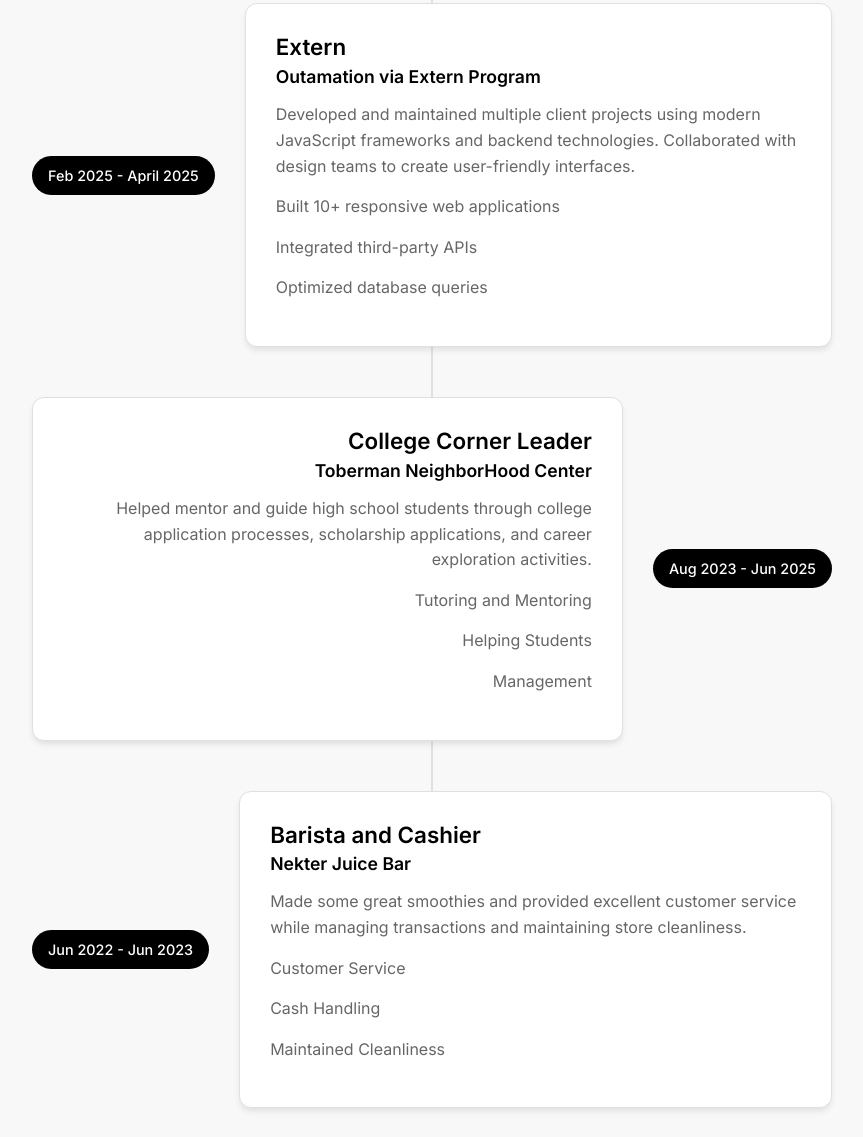
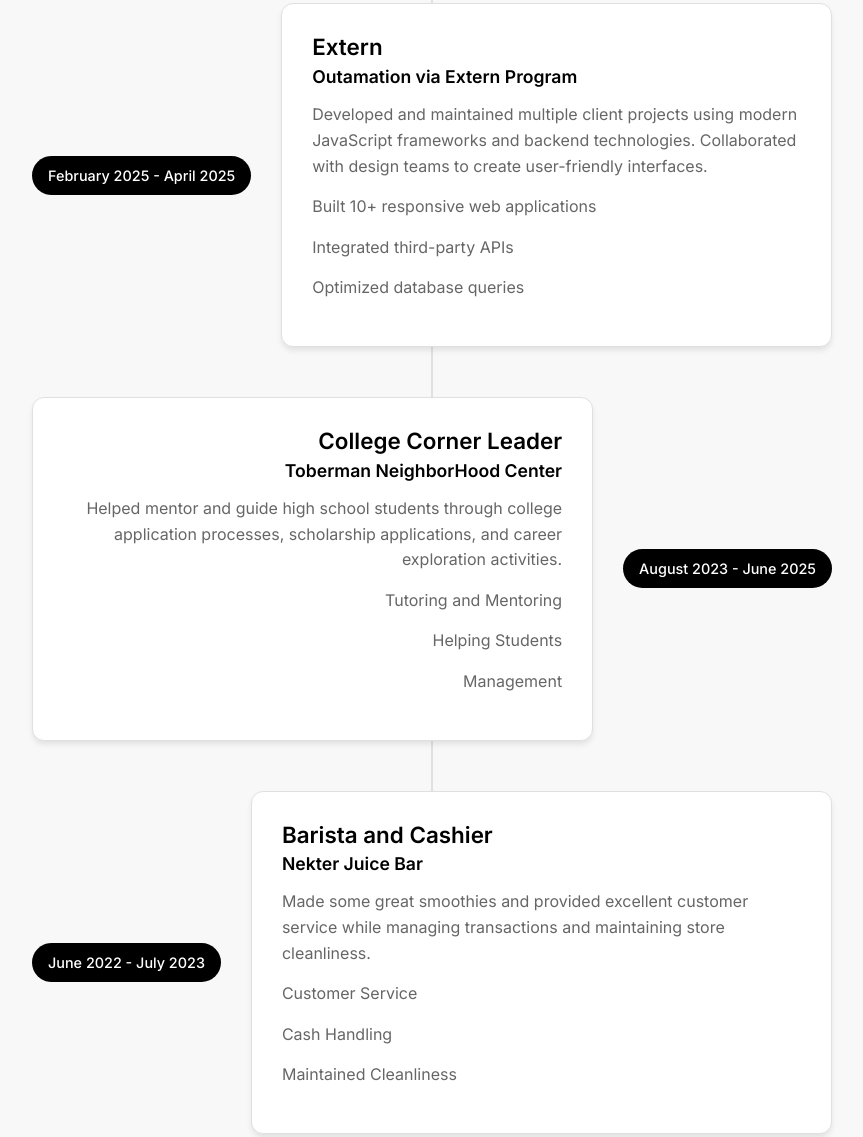
Before and after one commit to adrian-1-cardona/AdrianCardona, a website: page index.html in a window 1280 px wide. Shown: the part 2292-3429 px from the top of the page, without its empty margins (208-1071 px from the left). Drawn offline with Linux system fonts and the light colour scheme.

Commit message:
Update timeline dates for consistency and clarity

```diff
--- a/index.html
+++ b/index.html
@@ -138,7 +138,7 @@
                     </div>
                 </div>
                 <div class="timeline-item">
-                    <div class="timeline-date">Feb 2025 - April 2025</div>
+                    <div class="timeline-date">February 2025 - April 2025</div>
                     <div class="timeline-content">
                         <h3>Extern</h3>
                         <h4>Outamation via Extern Program </h4>
@@ -152,7 +152,7 @@
                     </div>
                 </div>
                 <div class="timeline-item">
-                    <div class="timeline-date">Aug 2023 - Jun 2025</div>
+                    <div class="timeline-date">August 2023 - June 2025</div>
                     <div class="timeline-content">
                         <h3>College Corner Leader</h3>
                         <h4>Toberman NeighborHood Center</h4>
@@ -166,7 +166,7 @@
                     </div>
                 </div>
                 <div class="timeline-item">
-                    <div class="timeline-date">Jun 2022 - Jun 2023</div>
+                    <div class="timeline-date">June 2022 - July 2023</div>
                     <div class="timeline-content">
                         <h3>Barista and Cashier</h3>
                         <h4>Nekter Juice Bar </h4>
```
